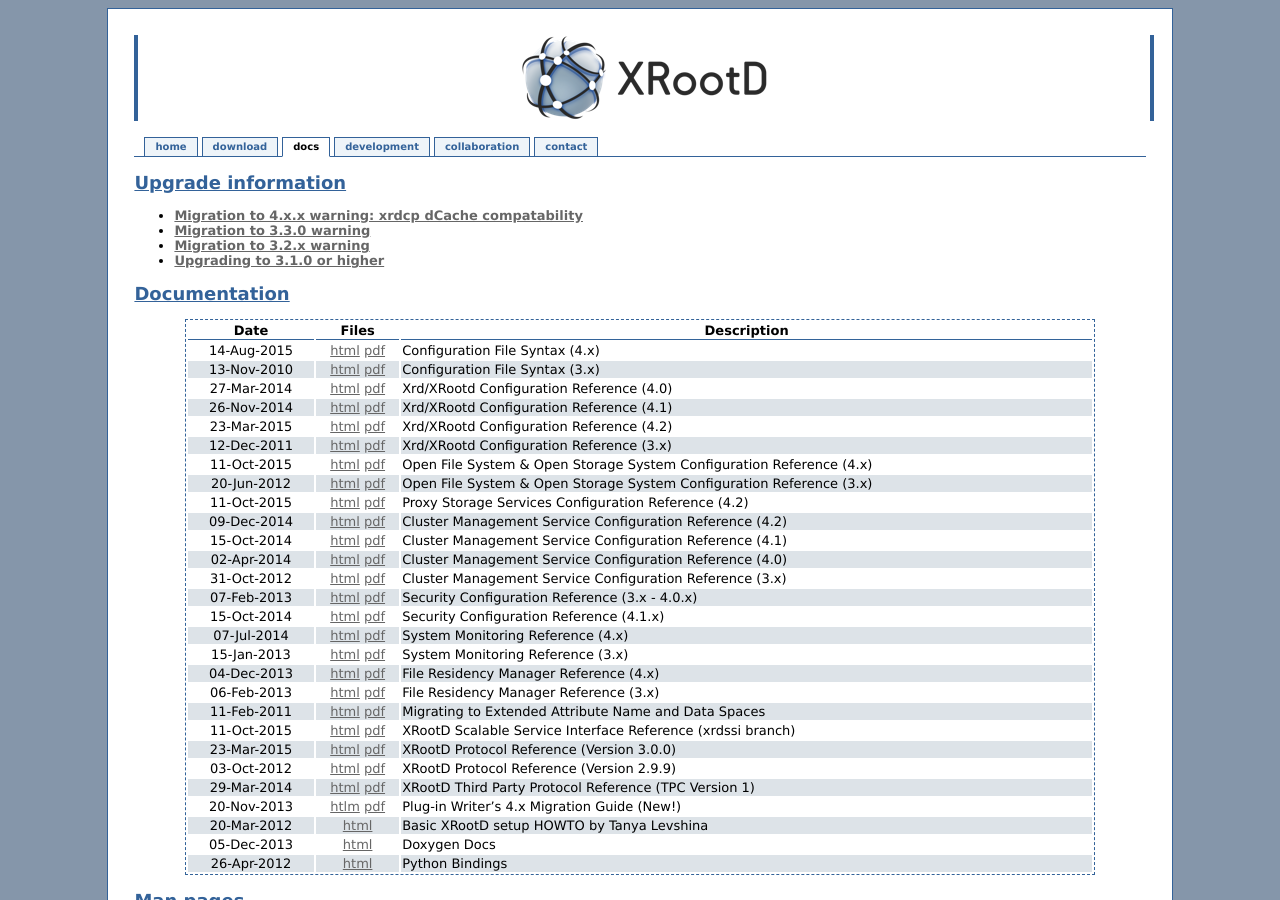
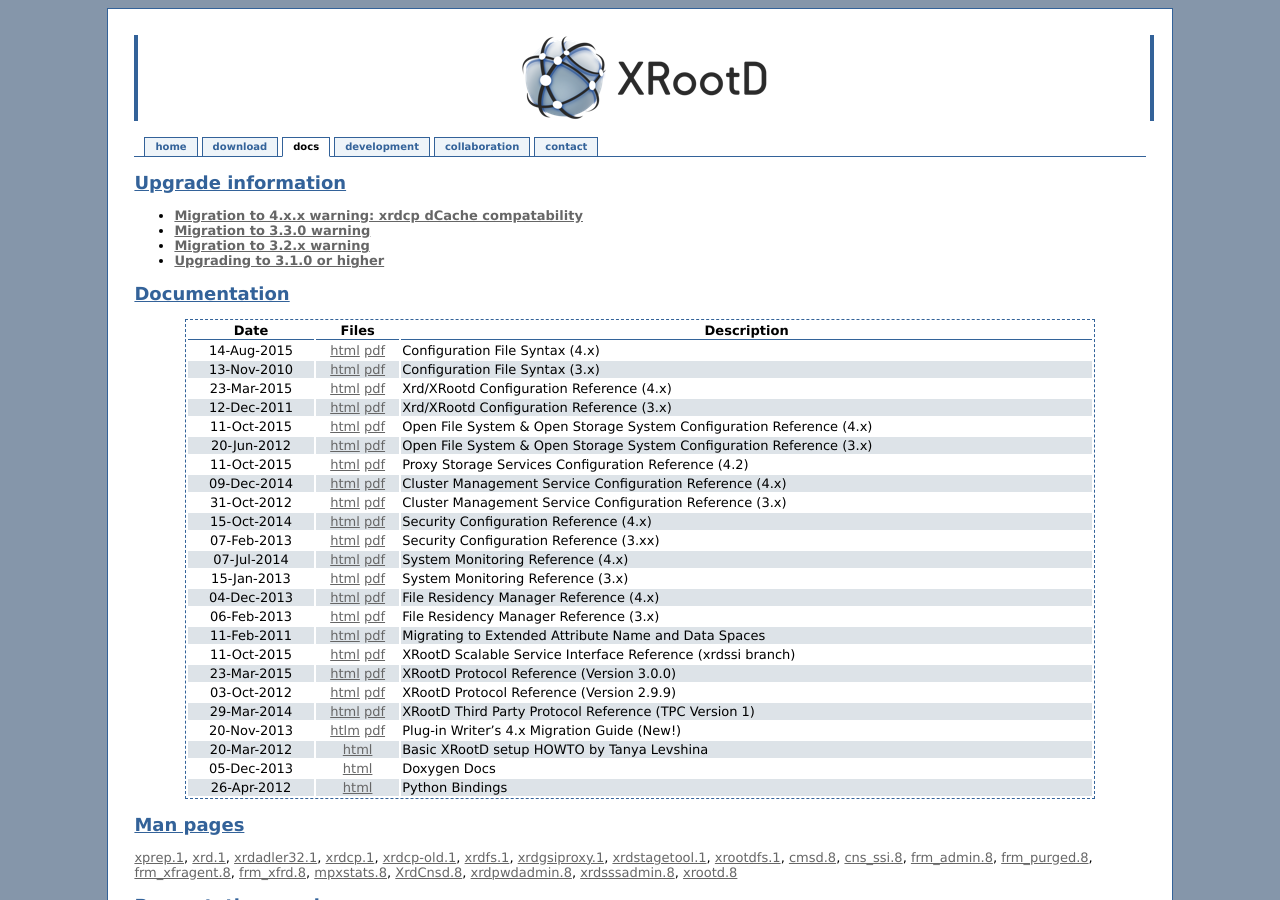
Before and after one commit to xrootd/xrootd-website, a Jekyll site: the page built from docs.md, in a window 1280 px wide and 900 px high. Built offline with Jekyll 4.4.1, drawn with Linux system fonts in a browser that asks for light colours; Markdown is read by kramdown in place of the engine named in the settings.

Commit message:
Cleanup documentation page.

```diff
--- a/docs.md
+++ b/docs.md
@@ -19,19 +19,15 @@ Documentation
 |:---------:|:----------------------------------------------------------------------:|------------------------------------------------------------------------------|
 |14-Aug-2015|[html](/doc/dev42/Syntax_config.htm) [pdf](/doc/dev42/Syntax_config.pdf)  |Configuration File Syntax (4.x)                                               |
 |13-Nov-2010|[html](/doc/prod/Syntax_config.htm) [pdf](/doc/prod/Syntax_config.pdf)  |Configuration File Syntax (3.x)                                               |
-|27-Mar-2014|[html](/doc/dev4/xrd_config.htm) [pdf](/doc/dev4/xrd_config.pdf)           |Xrd/XRootd Configuration Reference (4.0)                            |
-|26-Nov-2014|[html](/doc/dev41/xrd_config.htm) [pdf](/doc/dev41/xrd_config.pdf)           |Xrd/XRootd Configuration Reference (4.1)                            |
-|23-Mar-2015|[html](/doc/dev42/xrd_config.htm) [pdf](/doc/dev42/xrd_config.pdf)           |Xrd/XRootd Configuration Reference (4.2)                            |
+|23-Mar-2015|[html](/doc/dev42/xrd_config.htm) [pdf](/doc/dev42/xrd_config.pdf)           |Xrd/XRootd Configuration Reference (4.x)                            |
 |12-Dec-2011|[html](/doc/prod/xrd_config.htm) [pdf](/doc/prod/xrd_config.pdf)        |Xrd/XRootd Configuration Reference (3.x)                               |
 |11-Oct-2015|[html](/doc/dev41/ofs_config.htm) [pdf](/doc/dev41/ofs_config.pdf)        |Open File System &amp; Open Storage System Configuration Reference (4.x)      |
 |20-Jun-2012|[html](/doc/prod/ofs_config.htm) [pdf](/doc/prod/ofs_config.pdf)        |Open File System &amp; Open Storage System Configuration Reference (3.x)      |
 |11-Oct-2015|[html](/doc/dev42/pss_config.htm) [pdf](/doc/dev42/pss_config.pdf)        |Proxy Storage Services Configuration Reference (4.2)    |
-|09-Dec-2014|[html](/doc/dev42/cms_config.htm) [pdf](/doc/dev42/cms_config.pdf)        |Cluster Management Service Configuration Reference (4.2)                    |
-|15-Oct-2014|[html](/doc/dev41/cms_config.htm) [pdf](/doc/dev41/cms_config.pdf)        |Cluster Management Service Configuration Reference (4.1)                    |
-|02-Apr-2014|[html](/doc/dev4/cms_config.htm) [pdf](/doc/dev4/cms_config.pdf)        |Cluster Management Service Configuration Reference (4.0)                    |
+|09-Dec-2014|[html](/doc/dev42/cms_config.htm) [pdf](/doc/dev42/cms_config.pdf)        |Cluster Management Service Configuration Reference (4.x)                    |
 |31-Oct-2012|[html](/doc/prod/cms_config.htm) [pdf](/doc/prod/cms_config.pdf)        |Cluster Management Service Configuration Reference (3.x)                    |
-|07-Feb-2013|[html](/doc/prod/sec_config.htm) [pdf](/doc/prod/sec_config.pdf)        |Security Configuration Reference (3.x - 4.0.x)                                         |
-|15-Oct-2014|[html](/doc/dev41/sec_config.htm) [pdf](/doc/dev41/sec_config.pdf)        |Security Configuration Reference (4.1.x)                                         |
+|15-Oct-2014|[html](/doc/dev41/sec_config.htm) [pdf](/doc/dev41/sec_config.pdf)        |Security Configuration Reference (4.x)                                         |
+|07-Feb-2013|[html](/doc/prod/sec_config.htm) [pdf](/doc/prod/sec_config.pdf)        |Security Configuration Reference (3.xx)                                         |
 |07-Jul-2014|[html](/doc/dev4/xrd_monitoring.htm) [pdf](/doc/dev4/xrd_monitoring.pdf)|System Monitoring Reference (4.x)                                           |
 |15-Jan-2013|[html](/doc/prod/xrd_monitoring.htm) [pdf](/doc/prod/xrd_monitoring.pdf)|System Monitoring Reference (3.x)                                           |
 |04-Dec-2013|[html](/doc/dev4/frm_config.htm) [pdf](/doc/dev4/frm_config.pdf)          |File Residency Manager Reference (4.x)                                  |
```
